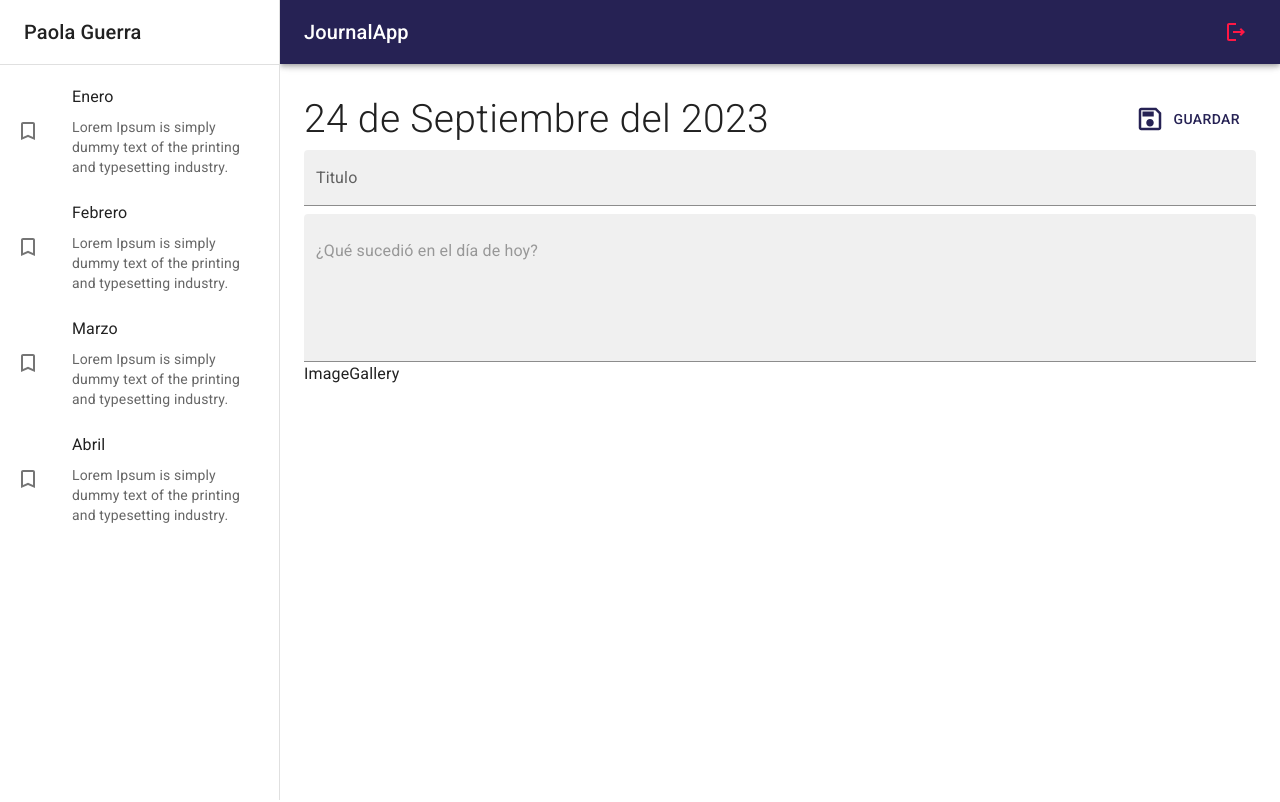
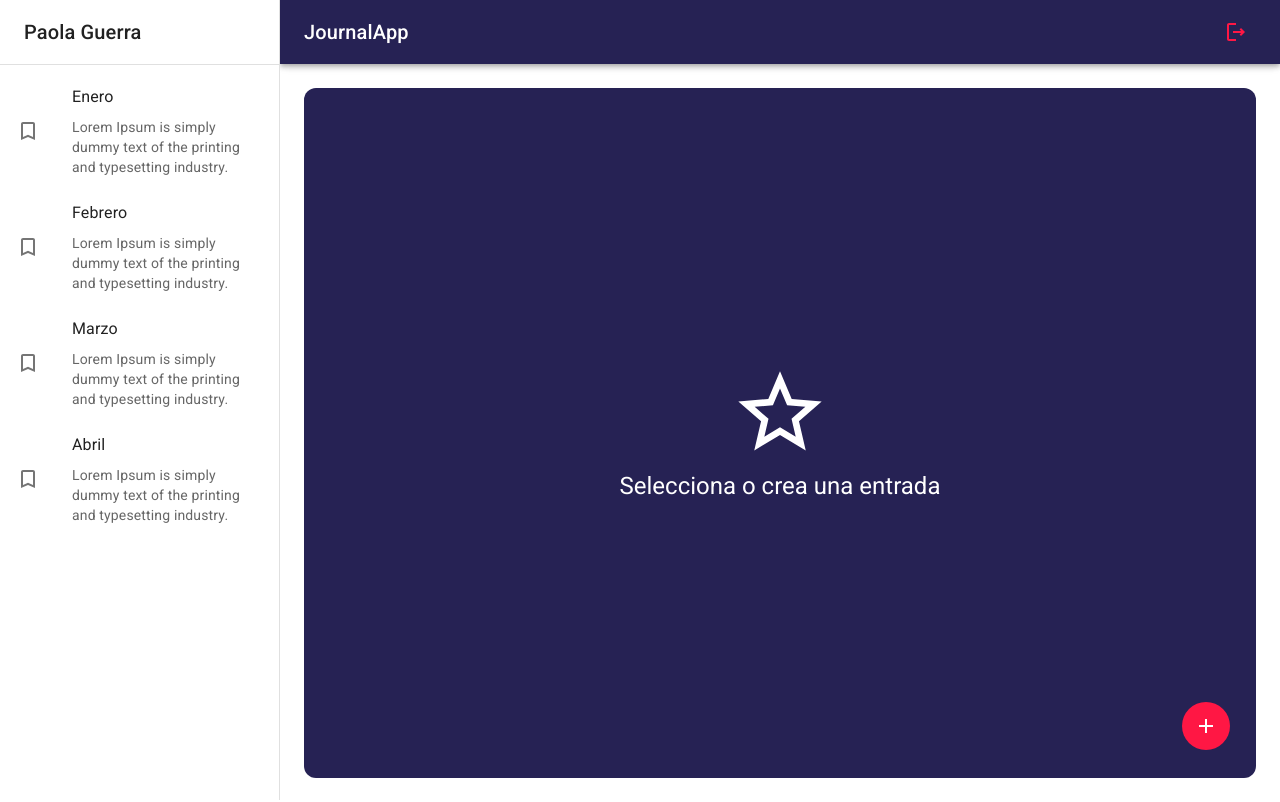
Before and after one commit to paolaguerra/journal-app, a React (Create React App) app: page / in a window 1280 px wide. Built offline with nearby package versions, Linux system fonts and the light colour scheme.

Commit message:
Galeria y boton de agregar evento

```diff
--- a/src/journal/components/ImageGallery.jsx
+++ b/src/journal/components/ImageGallery.jsx
@@ -1,6 +1,71 @@
+import ImageList from '@mui/material/ImageList';
+import ImageListItem from '@mui/material/ImageListItem';
 
 export const ImageGallery = () => {
+
   return (
-    <div>ImageGallery</div>
-  )
+    <ImageList sx={{ width: '100%', height: 500 }} cols={4} rowHeight={200}>
+      {itemData.map((item) => (
+        <ImageListItem key={item.img}>
+          <img
+            src={`${item.img}?w=164&h=164&fit=crop&auto=format`}
+            srcSet={`${item.img}?w=164&h=164&fit=crop&auto=format&dpr=2 2x`}
+            alt={item.title}
+            loading="lazy"
+          />
+        </ImageListItem>
+      ))}
+    </ImageList>
+  );
 }
+
+const itemData = [
+  {
+    img: 'https://images.unsplash.com/photo-1551963831-b3b1ca40c98e',
+    title: 'Breakfast',
+  },
+  {
+    img: 'https://images.unsplash.com/photo-1551782450-a2132b4ba21d',
+    title: 'Burger',
+  },
+  {
+    img: 'https://images.unsplash.com/photo-1522770179533-24471fcdba45',
+    title: 'Camera',
+  },
+  {
+    img: 'https://images.unsplash.com/photo-1444418776041-9c7e33cc5a9c',
+    title: 'Coffee',
+  },
+  {
+    img: 'https://images.unsplash.com/photo-1533827432537-70133748f5c8',
+    title: 'Hats',
+  },
+  {
+    img: 'https://images.unsplash.com/photo-1558642452-9d2a7deb7f62',
+    title: 'Honey',
+  },
+  {
+    img: 'https://images.unsplash.com/photo-1516802273409-68526ee1bdd6',
+    title: 'Basketball',
+  },
+  {
+    img: 'https://images.unsplash.com/photo-1518756131217-31eb79b20e8f',
+    title: 'Fern',
+  },
+  {
+    img: 'https://images.unsplash.com/photo-1597645587822-e99fa5d45d25',
+    title: 'Mushrooms',
+  },
+  {
+    img: 'https://images.unsplash.com/photo-1567306301408-9b74779a11af',
+    title: 'Tomato basil',
+  },
+  {
+    img: 'https://images.unsplash.com/photo-1471357674240-e1a485acb3e1',
+    title: 'Sea star',
+  },
+  {
+    img: 'https://images.unsplash.com/photo-1589118949245-7d38baf380d6',
+    title: 'Bike',
+  },
+];
--- a/src/journal/pages/JournalPage.jsx
+++ b/src/journal/pages/JournalPage.jsx
@@ -1,6 +1,8 @@
+import { AddOutlined } from "@mui/icons-material";
+import { IconButton } from "@mui/material";
 import { JournalLayaout } from "../layout/JournalLayaout";
-import { NoteView } from "../views/NoteView";
-// import { NothingSelectedView } from "../views/NothingSelectedView";
+// import { NoteView } from "../views/NoteView";
+import { NothingSelectedView } from "../views/NothingSelectedView";
 
 
 export const JournalPage = () => {
@@ -10,8 +12,22 @@ export const JournalPage = () => {
 
        {/* <Typography>Lorem Ipsum is simply dummy text of the printing and typesetting industry. Lorem Ipsum has been the industry's standard dummy text ever since the 1500s, when an unknown printer took a galley of type and scrambled it to make a type specimen book. It has survived not only five centuries, but also the leap into electronic typesetting, remaining essentially unchanged. It was popularised in the 1960s with the release of Letraset sheets containing Lorem Ipsum passages, and more recently with desktop publishing software like Aldus PageMaker including versions of Lorem Ipsum.</Typography> */}
 
-        {/* <NothingSelectedView /> */}
-        <NoteView />
+        <NothingSelectedView />
+        {/* <NoteView /> */}
+
+        <IconButton
+        size='large'
+        sx={{
+          color: 'white',
+          backgroundColor: 'error.main',
+          ':hover': { backgroundColor: 'error.main', opacity: 0.9 },
+          position: 'fixed',
+          right: 50,
+          bottom: 50
+        }}
+        >
+          <AddOutlined sx={{ fontsize: 30 }} />
+        </IconButton>
 
       </JournalLayaout>
     </>
```
